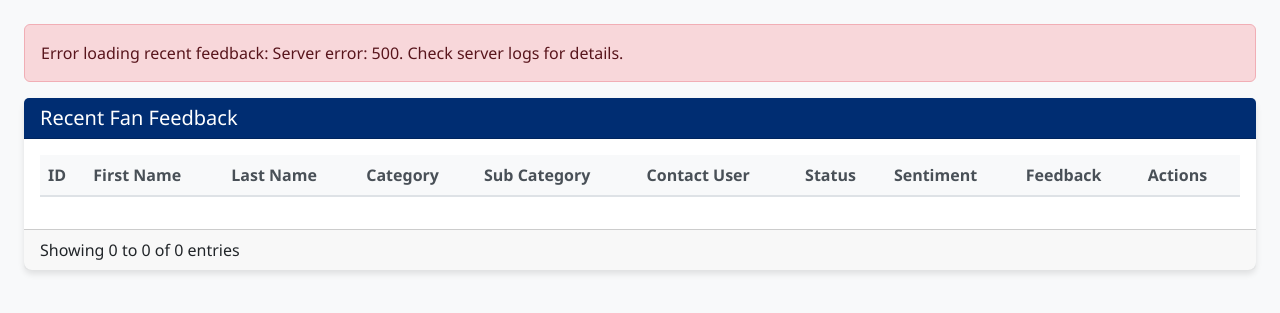
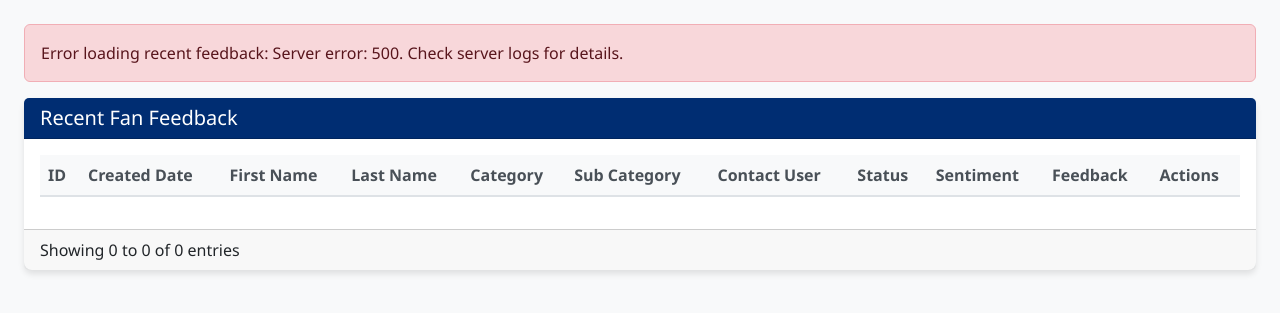
Before and after one commit to bharathnkr/FanFeedbackAnalytics, a Flask app: page /recent-feedback in a window 1280 px wide. Shown: the part 57-370 px from the top of the page. Run offline with Flask 2, Linux system fonts and the light colour scheme; the visitor is signed in with stand-in values (Sample User, id 1); lists and menus that the app fills with data are empty.

Commit message:
Add Created Date column and sort by date descending

```diff
--- a/app.py
+++ b/app.py
@@ -511,9 +511,9 @@ def get_recent_feedback():
             df['Status'] = [random.choice(statuses) if df.loc[i, 'Contact User'] == 'Yes' else ''
                            for i in range(len(df))]
 
-        # Sort by date if available
-        if 'Date' in df.columns:
-            df = df.sort_values(by='Date', ascending=False)
+        # Sort by Date Submitted in descending order (newest first)
+        if 'Date Submitted' in df.columns:
+            df = df.sort_values(by='Date Submitted', ascending=False)
 
         # Calculate total records and pages
         total_records = len(df)
--- a/static/js/recent-feedback.js
+++ b/static/js/recent-feedback.js
@@ -229,6 +229,21 @@ function updateFeedbackTable(feedback) {
             const idCell = document.createElement('td');
             idCell.textContent = item.ID || '-';
             row.appendChild(idCell);
+
+            // Created Date column
+            const dateCell = document.createElement('td');
+            if (item['Date Submitted']) {
+                // Format the date nicely if it exists
+                const date = new Date(item['Date Submitted']);
+                if (!isNaN(date.getTime())) {
+                    dateCell.textContent = date.toLocaleDateString();
+                } else {
+                    dateCell.textContent = item['Date Submitted'];
+                }
+            } else {
+                dateCell.textContent = '-';
+            }
+            row.appendChild(dateCell);
 
             // First Name column
             const firstNameCell = document.createElement('td');
--- a/templates/recent-feedback.html
+++ b/templates/recent-feedback.html
@@ -168,6 +168,7 @@
                         <thead>
                             <tr>
                                 <th>ID</th>
+                                <th>Created Date</th>
                                 <th>First Name</th>
                                 <th>Last Name</th>
                                 <!-- Date column hidden per request -->
```
Also changed, not shown: 1 other file.
